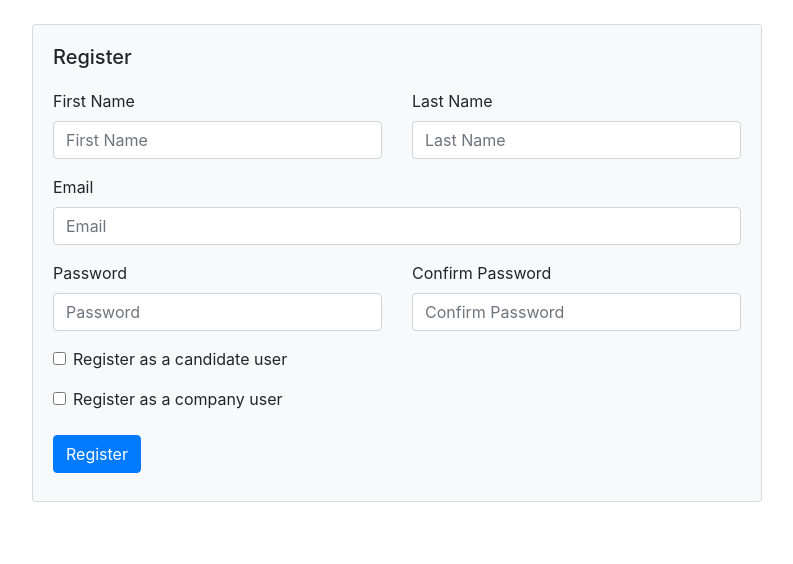
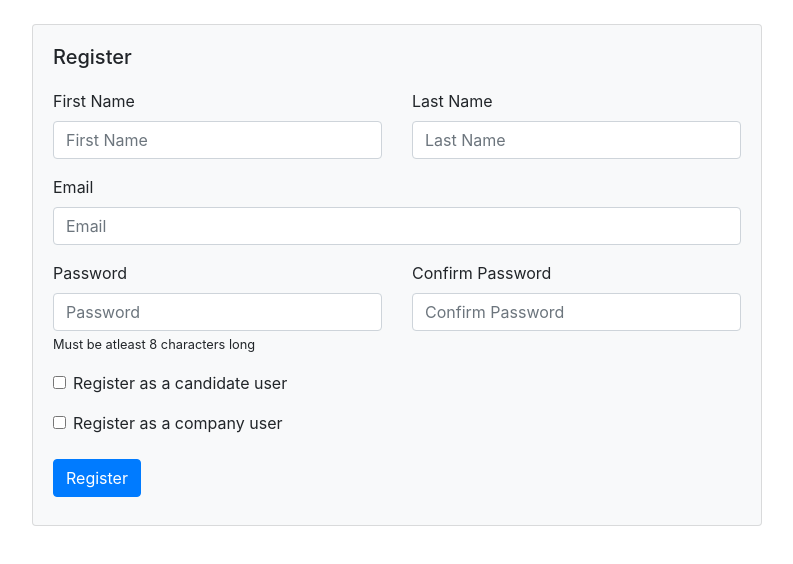
Before and after one commit to mitchellpottratz/JobSwipe-React, a React (Create React App) app: page /register in a window 1280 px wide. Shown: the top 564 px of the page, without its empty margins (243-1036 px from the left). Built offline with nearby package versions, Linux system fonts and the light colour scheme.

Commit message:
added form error messages for password verification

```diff
--- a/src/components/authentication/Register.js
+++ b/src/components/authentication/Register.js
@@ -14,7 +14,8 @@ class Register extends React.Component {
 			password: "",
 			confirm_password: "",
 			is_candidate_user: false,
-			is_company_user: false
+			is_company_user: false,
+			errorMessages: []
 		}
 	}
 
@@ -32,6 +33,37 @@ class Register extends React.Component {
 		this.setState({ [e.target.name]: e.target.checked });
 	}
 
+	handleSubmit = (e) => {
+		e.preventDefault();
+
+		// clears all error messages which may be on the form
+		this.setState({ errorMessages: [] })
+
+		this.checkPassword();
+
+	}
+
+	checkPassword = () => {
+		const password = this.state.password;
+		const confirmed_password = this.state.confirm_password;
+
+		// show error message if the password is not atleast 8 characters long
+		if (password.length < 8) {
+			const passwordErrorMessages = [];
+			passwordErrorMessages.push('Password must be atleast 8 characters long');
+
+			// show error message if the passwords do not match
+			if (password !== confirmed_password) {
+				passwordErrorMessages.push('Passwords must match')
+
+				this.setState({
+					errorMessages: passwordErrorMessages
+				});
+			}
+		}
+
+	}
+
 	render() {
 		return (
 			<Row className="py-4">
@@ -42,11 +74,20 @@ class Register extends React.Component {
 						<Card.Body>
 							<Card.Title>Register</Card.Title>
 
-							<Form className="py-2">
+							{ this.state.errorMessages.map(message => {
+								return (
+									<div>
+										<small className="text-danger">{ message }</small>
+									</div>
+								)
+							}) }
+
+							<Form className="py-2" onSubmit={ this.handleSubmit }>
 								<Row className="pb-3">
 									<Col md={6} sm={12}>
 										<Form.Label>First Name</Form.Label>
 										<Form.Control
+											required
 											type="text"
 											placeholder="First Name"
 											name="first_name"
@@ -57,6 +98,7 @@ class Register extends React.Component {
 									<Col md={6} sm={12}>
 										<Form.Label>Last Name</Form.Label>
 										<Form.Control
+											required
 											type="text"
 											placeholder="Last Name"
 											name="last_name"
@@ -66,9 +108,10 @@ class Register extends React.Component {
 									</Col>
 								</Row>
 
-								<Form.Group>
+								<Form.Group controlId="validationCustom01">
 									<Form.Label>Email</Form.Label>
 									<Form.Control
+										required
 										type="email"
 										placeholder="Email"
 										name="email"
@@ -87,6 +130,7 @@ class Register extends React.Component {
 											value={ this.state.password }
 											onChange={ this.handleTextInputChange }
 											/>
+											<small>Must be atleast 8 characters long</small>
 									</Col>
 									<Col md={6} sm={12}>
 										<Form.Label>Confirm Password</Form.Label>
```
